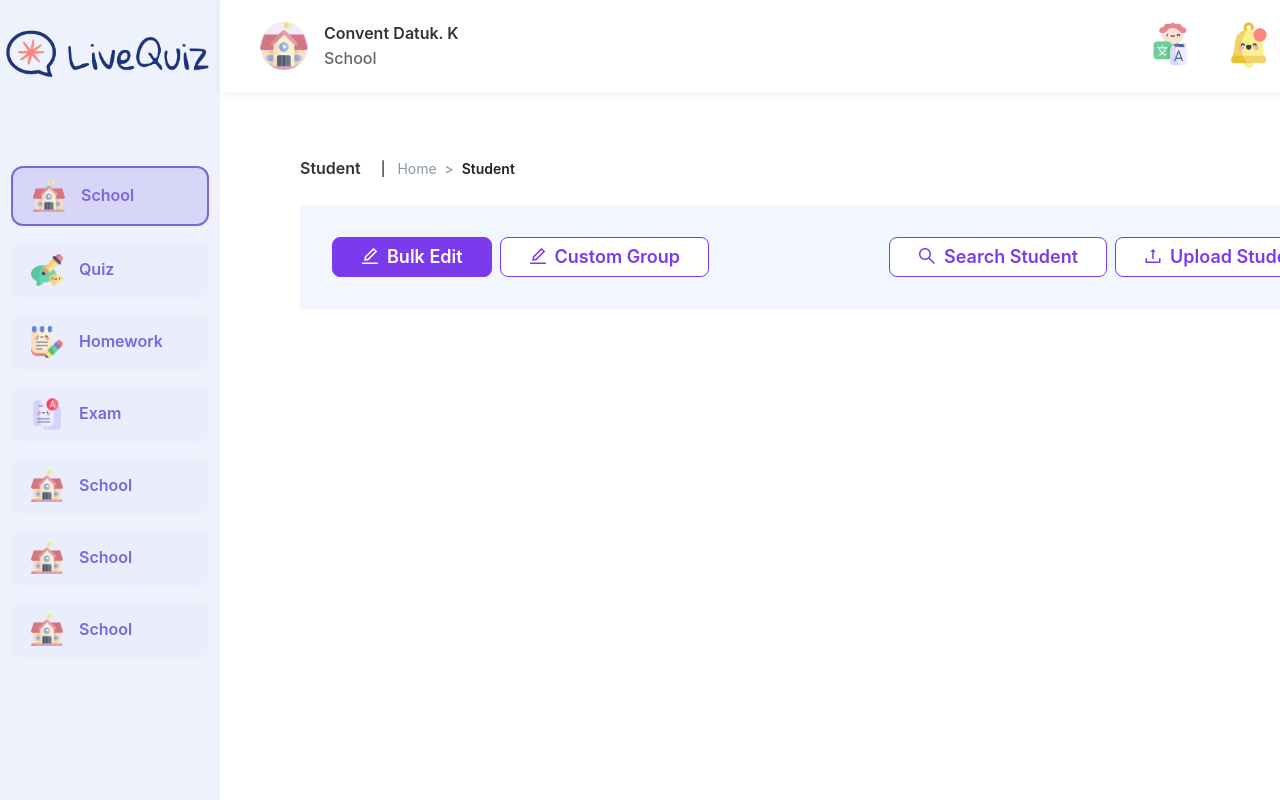
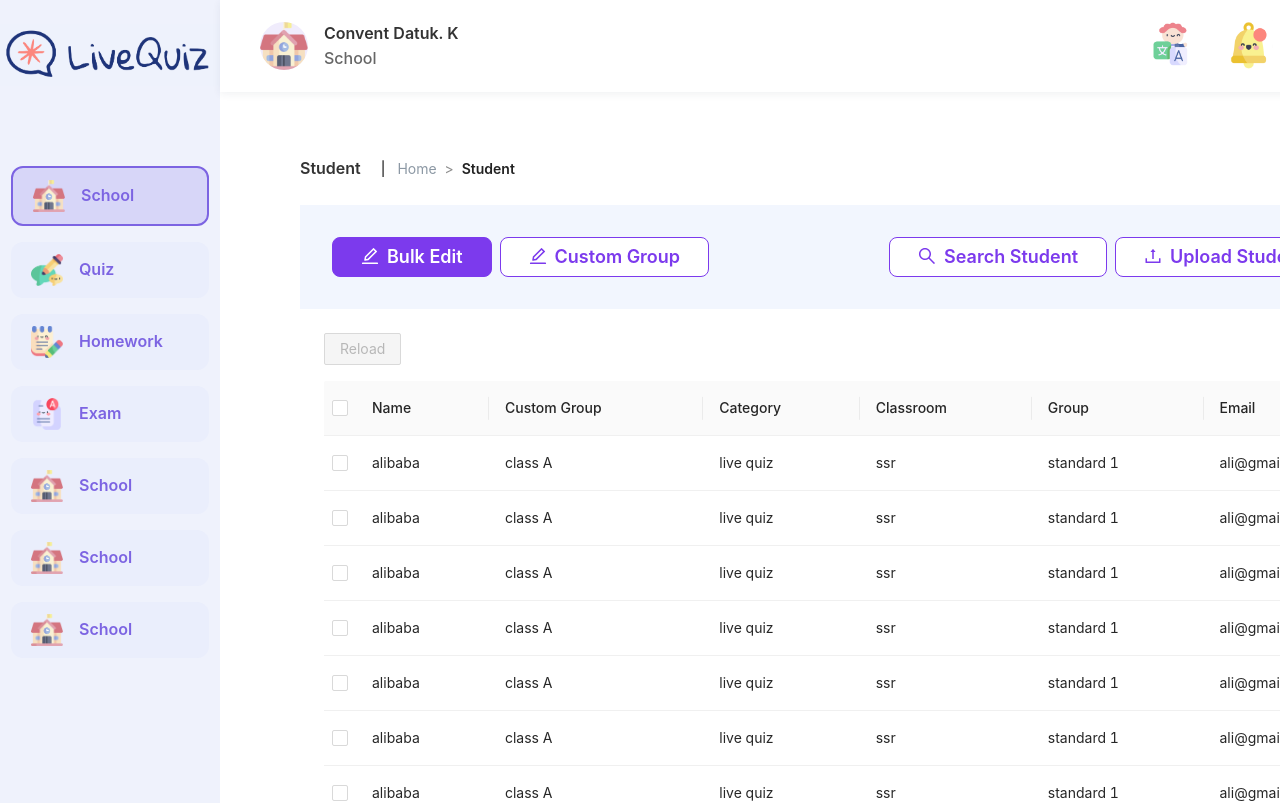
Before and after one commit to zainal-anhsin/ikeyquiz, a React (Create React App) app: page /student in a window 1280 px wide. Shown: the top 803 px of the page. Built offline with nearby package versions, Linux system fonts and the light colour scheme.

Commit message:
draft table in main page student

```diff
--- a/src/student/page.tsx
+++ b/src/student/page.tsx
@@ -1,5 +1,6 @@
-import React from "react";
-import { Space, Breadcrumb } from "antd";
+import React, { useState } from "react";
+import { Space, Breadcrumb, Table, Button } from "antd";
+import type { TableColumnsType, TableProps } from 'antd';
 import {
   EditOutlined,
   SearchOutlined,
@@ -11,7 +12,65 @@ import {
   ButtonMediumWhitePurple,
 } from "../components/common/Button/Button";
 
+type TableRowSelection<T extends object = object> = TableProps<T>['rowSelection'];
+
+interface DataType {
+  key: React.Key;
+  name: string;
+  customGroup: string;
+  category: string;
+  classroom: string;
+  group: string;
+  email: string;
+  action: string;
+}
+
+const columns: TableColumnsType<DataType> = [
+  { title: 'Name', dataIndex: 'name' },
+  { title: 'Custom Group', dataIndex: 'customGroup' },
+  { title: 'Category', dataIndex: 'category' },
+  { title: 'Classroom', dataIndex: 'classroom' },
+  { title: 'Group', dataIndex: 'group' },
+  { title: 'Email', dataIndex: 'email' },
+  { title: 'Action', dataIndex: 'action' },
+];
+
+const dataSource = Array.from<DataType>({ length: 46 }).map<DataType>((_, i) => ({
+  key: i,
+  name: 'alibaba',
+  customGroup: 'class A',
+  category: 'live quiz',
+  classroom: 'ssr',
+  group: 'standard 1',
+  email: 'ali@gmail.com',
+  action: 'edit',
+}));
+
 const Student = () => {
+  const [selectedRowKeys, setSelectedRowKeys] = useState<React.Key[]>([]);
+  const [loading, setLoading] = useState(false);
+
+  const start = () => {
+    setLoading(true);
+    // ajax request after empty completing
+    setTimeout(() => {
+      setSelectedRowKeys([]);
+      setLoading(false);
+    }, 1000);
+  };
+
+  const onSelectChange = (newSelectedRowKeys: React.Key[]) => {
+    console.log('selectedRowKeys changed: ', newSelectedRowKeys);
+    setSelectedRowKeys(newSelectedRowKeys);
+  };
+
+  const rowSelection: TableRowSelection<DataType> = {
+    selectedRowKeys,
+    onChange: onSelectChange,
+  };
+
+  const hasSelected = selectedRowKeys.length > 0;
+
   return (
     <div>
       {/* Breadcrumb section */}
@@ -93,6 +152,19 @@ const Student = () => {
           </Space>
         </div>
       </div>
+
+      {/* Table Section */}
+      <div style={{ padding: 24 }}>
+        <div style={{ display: 'flex', flexDirection: 'column', gap: 16 }}>
+          <div style={{ display: 'flex', alignItems: 'center', gap: 16 }}>
+            <Button type="primary" onClick={start} disabled={!hasSelected} loading={loading}>
+              Reload
+            </Button>
+            {hasSelected ? `Selected ${selectedRowKeys.length} items` : null}
+          </div>
+          <Table<DataType> rowSelection={rowSelection} columns={columns} dataSource={dataSource} />
+        </div>
+      </div>
     </div>
   );
 };
```
